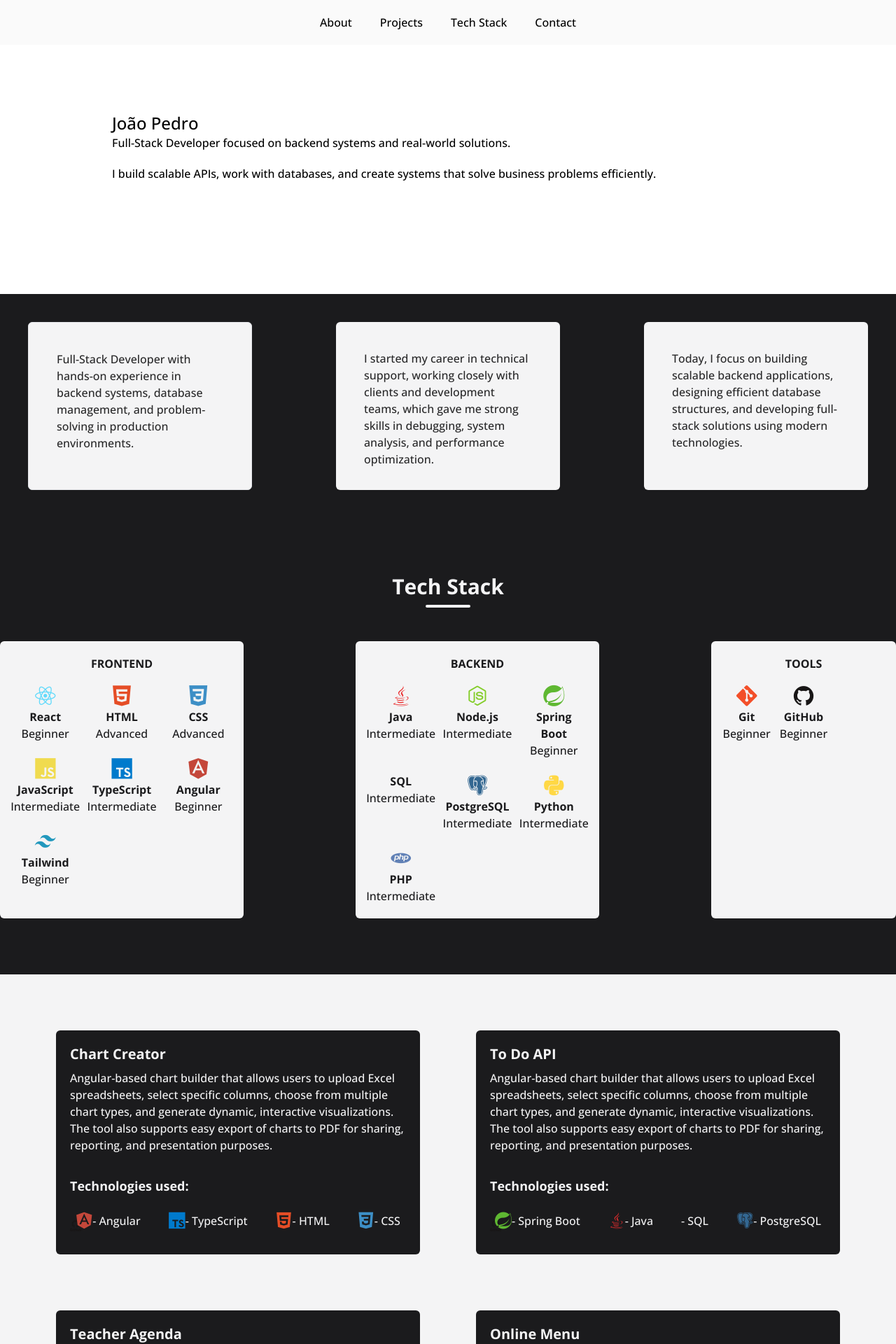
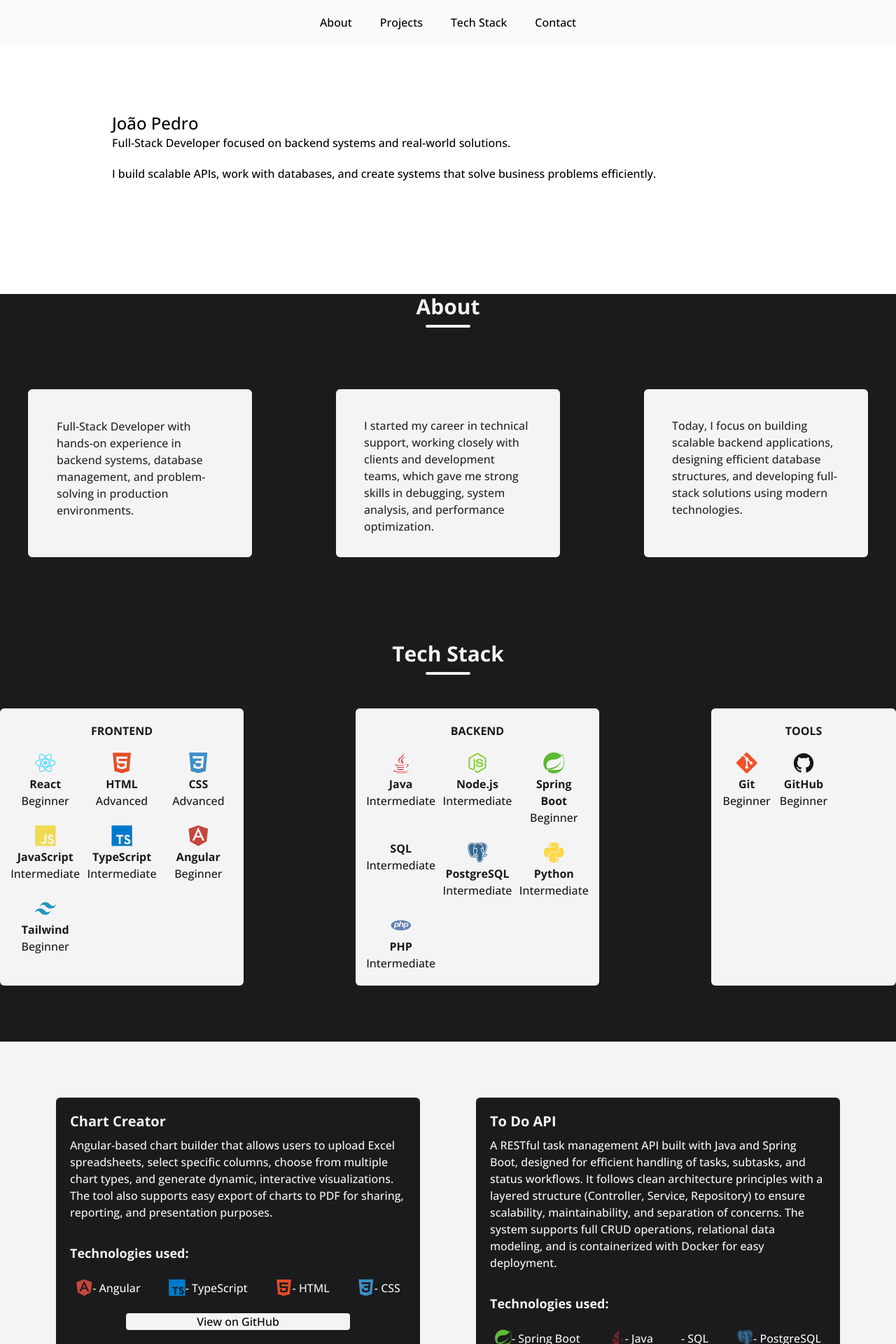
Before and after one commit to JP-Soares/new-portifolio, a React (Create React App) app: page / in a window 1280 px wide. Shown: the top 1920 px of the page at 70% size. Built offline with nearby package versions, Linux system fonts and the light colour scheme; some icons are missing; a web font is replaced by a local one.

Commit message:
adjusting more things

```diff
--- a/src/assets/projects.json
+++ b/src/assets/projects.json
@@ -24,7 +24,7 @@
     },
     {
         "name":"To Do API",
-        "description":"Angular-based chart builder that allows users to upload Excel spreadsheets, select specific columns, choose from multiple chart types, and generate dynamic, interactive visualizations. The tool also supports easy export of charts to PDF for sharing, reporting, and presentation purposes.",
+        "description":"A RESTful task management API built with Java and Spring Boot, designed for efficient handling of tasks, subtasks, and status workflows. It follows clean architecture principles with a layered structure (Controller, Service, Repository) to ensure scalability, maintainability, and separation of concerns. The system supports full CRUD operations, relational data modeling, and is containerized with Docker for easy deployment.",
         "link":"https://github.com/JP-Soares/ToDoAppApi",
         "tecnologies":[
             {
--- a/src/sections/about.tsx
+++ b/src/sections/about.tsx
@@ -1,7 +1,9 @@
+import Title from "../components/title";
+
 export default function About(){
     return(
-        <section>
-
+        <section className="bg-woodsmoke-900">
+            <Title text="About"></Title>
             <div className="bg-woodsmoke-900 flex justify-between p-10 text-woodsmoke-800">
                 <div className="p-10 bg-woodsmoke-100 w-80 h-60 border rounded-md">
                     <p>
--- a/src/sections/projects.tsx
+++ b/src/sections/projects.tsx
@@ -21,7 +21,7 @@ export default function Projects(){
         <section className="p-10 bg-woodsmoke-100">
             <div className="flex p-10 grid grid-cols-2 justify-center gap-20">
                 {data.map((projects)=>
-                    <div key={projects.name} className="w-lg h-80 bg-woodsmoke-900 rounded-md p-5">
+                    <div key={projects.name} className="w-lg h-96 bg-woodsmoke-900 rounded-md p-5">
                         <h2 className="text-xl text-woodsmoke-100 font-bold">{projects.name}</h2>
                         <p className="relative top-2 text-woodsmoke-100">{projects.description}</p>
                         <div className="relative top-10">
@@ -37,9 +37,10 @@ export default function Projects(){
                                     </>
                                 )}
                             </ul>
-                            <p>
-                                <i className="devicon-github-original-wordmark colored"></i>
-                            </p>
+                            <div className="flex justify-center mt-10">
+                                <button className="w-80 bg-woodsmoke-100 rounded"
+                                >View on GitHub</button>
+                            </div>
                         </div>
                     </div>
                 )}
```
